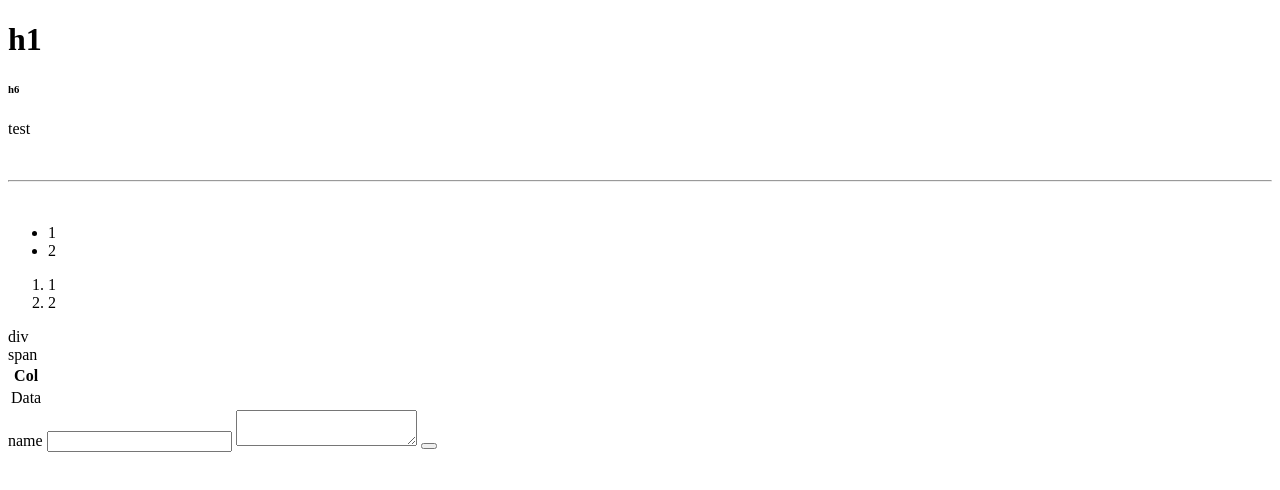
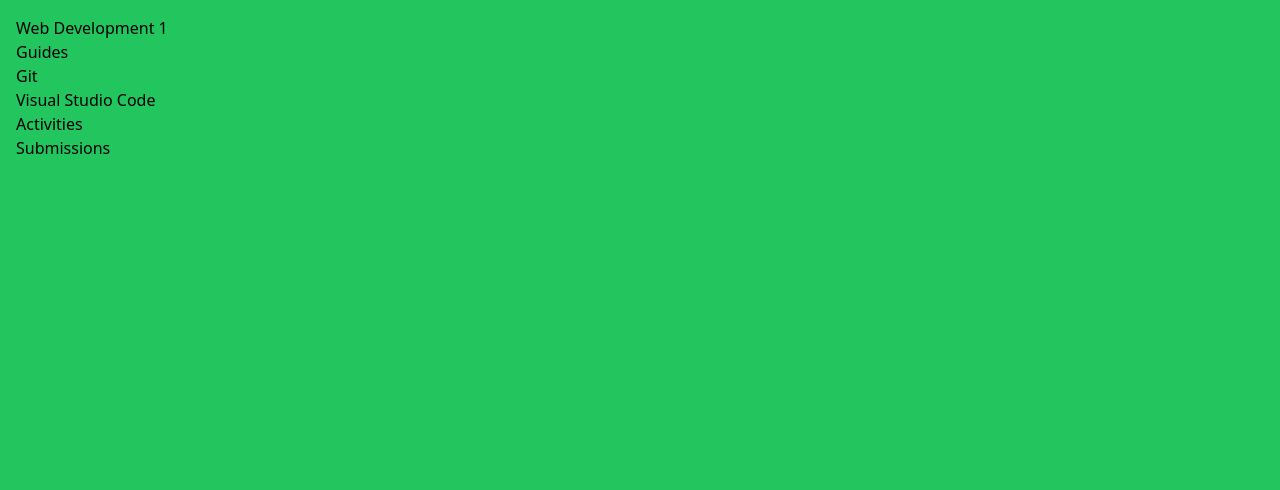
Before and after one commit to LecarreGavini/web-dev-1, a plain HTML site: page index.html in a window 1280 px wide. Drawn offline with nearby package versions, Linux system fonts and the light colour scheme.

Commit message:
feat: update layout

```diff
--- /dev/null
+++ b/css/global.css
@@ -0,0 +1,8 @@
+body {
+	font-family: 'Courier New', Courier, monospace;
+	padding: 20px;
+	margin: 0;
+}
+
+.title {
+}
--- a/index.html
+++ b/index.html
@@ -4,41 +4,19 @@
 <head>
 	<meta charset="UTF-8">
 	<meta name="viewport" content="width=device-width, initial-scale=1.0">
-	<title>Document</title>
+	<title>Web Development 1</title>
+	<script src="https://cdn.tailwindcss.com"></script>
 </head>
 
-<body>
-	<h1>h1</h1>
-	<h6>h6</h6>
-	<p>test</p>
-	<br>
-	<hr>
-	<a href="/about.html"></a>
-	<img src="" alt="">
-	<ul>
-		<li>1</li>
-		<li>2</li>
-	</ul>
-	<ol>
-		<li>1</li>
-		<li>2</li>
-	</ol>
-	<div>div</div>
-	<span>span</span>
-	<table>
-		<tr>
-			<th>Col</th>
-		</tr>
-		<tr>
-			<td>Data</td>
-		</tr>
-	</table>
-	<form>
-		<label>name</label>
-		<input>
-		<textarea></textarea>
-		<button></button>
-	</form>
+<body class="p-4 bg-green-500">
+	<h1>Web Development 1</h1>
+	<h2>Guides</h2>
+	<div>
+		<div>Git</div>
+		<div>Visual Studio Code</div>
+	</div>
+	<h2>Activities</h2>
+	<h2>Submissions</h2>
 </body>
 
 </html>
```
Also changed, not shown: pages/about.html (renamed from about.html).
